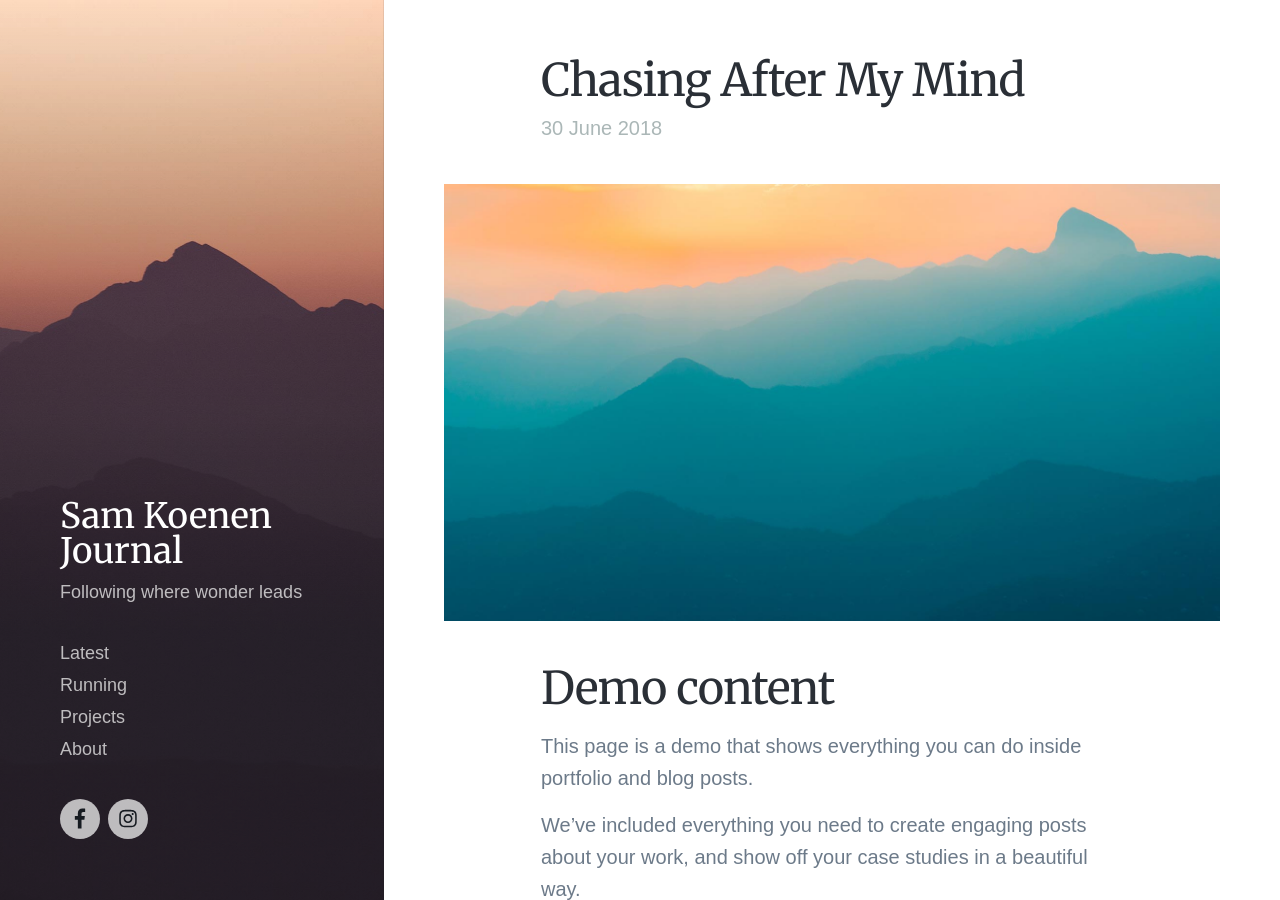
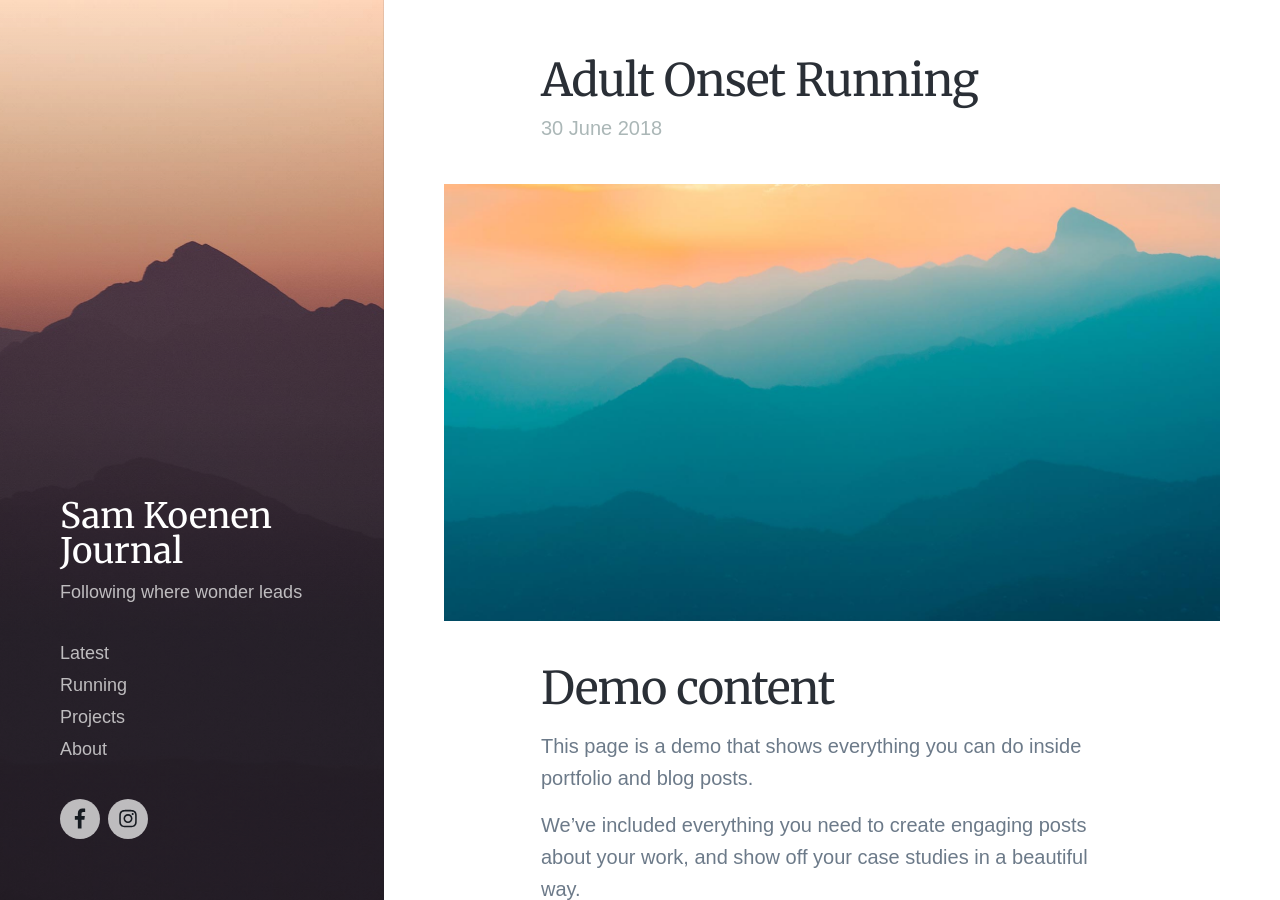
Before and after one commit to samkoe/samkoe.github.io, a Jekyll site: the page built from _posts/running/2022-08-28-chasing-after-my-mind.md, in a window 1280 px wide and 900 px high. Built offline with Jekyll 4.4.1, drawn with Linux system fonts in a browser that asks for light colours; nearby versions of some CDN libraries; some web fonts are replaced.

Commit message:
Added post

```diff
--- a/_posts/running/2022-08-28-chasing-after-my-mind.md
+++ b/_posts/running/2022-08-28-chasing-after-my-mind.md
@@ -1,5 +1,5 @@
 ---
-title: 'Chasing After My Mind'
+title: 'Adult Onset Running'
 date: 2018-06-30 00:00:00
 featured_image: '/images/demo/demo-square.jpg'
 excerpt: This page is a demo that shows everything you can do inside portfolio and blog posts. We've included everything you need to create engaging posts about your work, and show off your case studies in a beautiful way.
```
